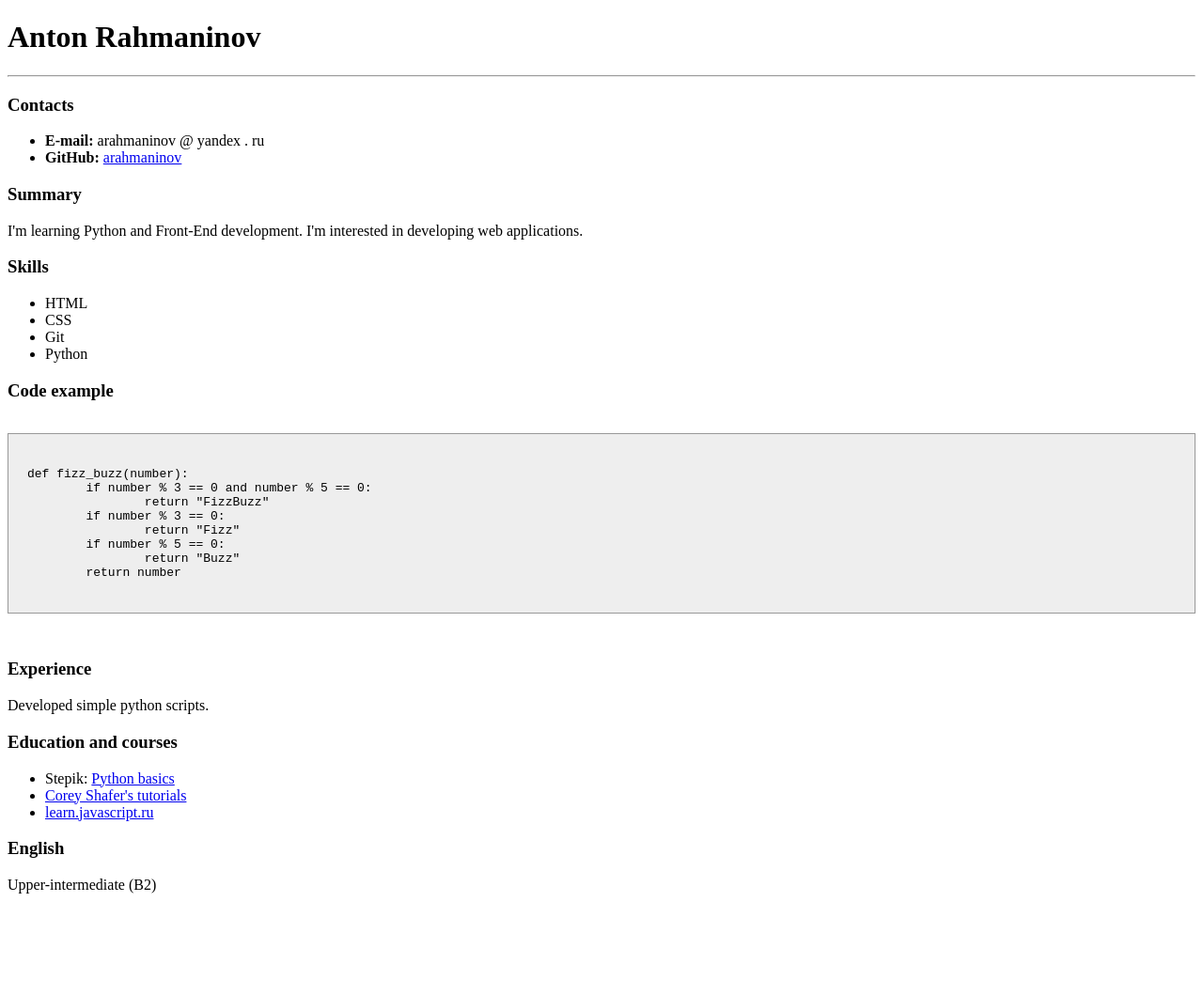
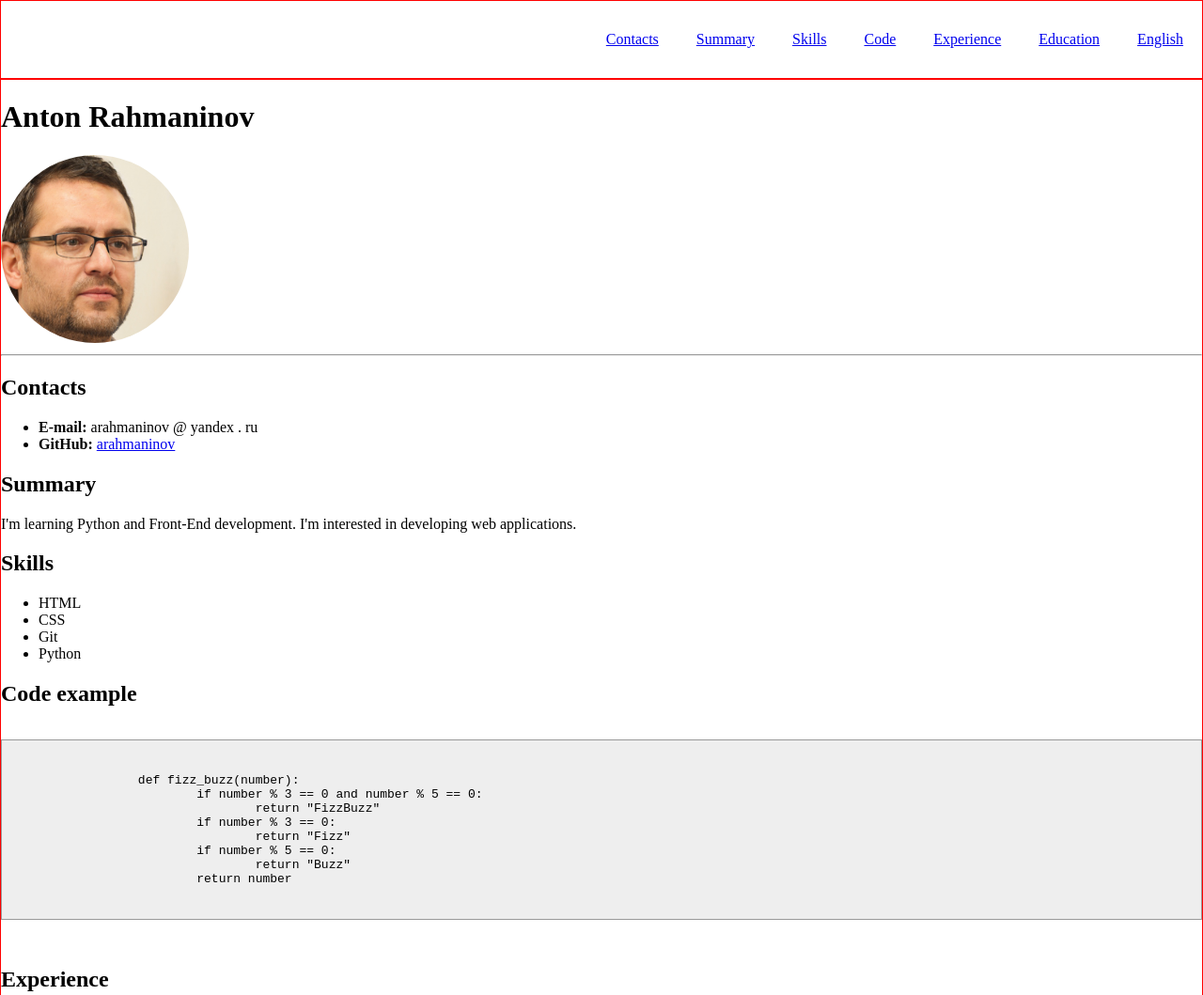
Before and after one commit to arahmaninov/rsschool-cv, a plain HTML site: page index.html in a window 1280 px wide. Shown: the top 1059 px of the page at 94% size. Before the commit the page ends 967 px from the top, so only its background shows below. Drawn offline with Linux system fonts and the light colour scheme.

Commit message:
feat: add navigation

```diff
--- a/index.html
+++ b/index.html
@@ -4,22 +4,42 @@
 	<meta charset="UTF-8">
 	<meta name="viewport" content="width=device-width, initial-scale=1.0">
 	<link rel="stylesheet" href="style.css">
-	<title>CV#2. HTML, CSS & Git Basics</title>
+	<link rel="icon" href="assets/favicon.ico">
+	<title>CV</title>
 </head>
 <body>
+	<header class="header">
+		<div class="container">
+			<nav class="nav">
+				<ul class="nav-list">
+					<li class="nav-item"><a href="#contacts" class="nav-link">Contacts</a></li>
+					<li class="nav-item"><a href="#summary" class="nav-link">Summary</a></li>
+					<li class="nav-item"><a href="#skills" class="nav-link">Skills</a></li>
+					<li class="nav-item"><a href="#code" class="nav-link">Code</a></li>
+					<li class="nav-item"><a href="#experience" class="nav-link">Experience</a></li>
+					<li class="nav-item"><a href="#education" class="nav-link">Education</a></li>
+					<li class="nav-item"><a href="#english" class="nav-link">English</a></li>
+				</ul>
+
+			</nav>
+		</div>
+	</header>
+	<main class="main">
+		<div class="container">
 			<h1>Anton Rahmaninov</h1>
+			<img src="assets/img/photo.jpg" alt="my photo">
 			<hr>
 
-	<h3>Contacts</h3>
+			<h2 id="contacts">Contacts</h2>
 			<ul>
 				<li><strong>E-mail:</strong> arahmaninov @ yandex . ru</li>
 				<li><strong>GitHub:</strong> <a href="https://github.com/arahmaninov">arahmaninov</a></li>
 			</ul>
 
-	<h3>Summary</h3>
+			<h2 id="summary">Summary</h2>
 			<p>I'm learning Python and Front-End development. I'm interested in developing web applications.</p>
 
-	<h3>Skills</h3>
+			<h2 id="skills">Skills</h2>
 			<ul>
 				<li>HTML</li>
 				<li>CSS</li>
@@ -27,7 +47,7 @@
 				<li>Python</li>
 			</ul>
 
-	<h3>Code example</h3>
+			<h2 id="code">Code example</h2>
 			<pre>
 				<code>
 		def fizz_buzz(number):
@@ -41,17 +61,25 @@ def fizz_buzz(number):
 				</code>
 			</pre>
 
-	<h3>Experience</h3>
+			<h2 id="experience">Experience</h2>
 			<p>Developed simple python scripts.</p>
 
-	<h3>Education and courses</h3>
+			<h2 id="education">Education and courses</h2>
 			<ul>
 				<li>Stepik: <a href="https://stepik.org/cert/933350">Python basics</a></li>
 				<li><a href="https://www.youtube.com/c/Coreyms">Corey Shafer's tutorials</a></li>
 				<li><a href="https://learn.javascript.ru/">learn.javascript.ru</a></li>
 			</ul>
 
-	<h3>English</h3>
+			<h2 id="english">English</h2>
 			<p>Upper-intermediate (B2)</p>
+		</div>
+
+	</main>
+	<footer class="footer">
+		<div class="container">
+
+		</div>
+	</footer>
 </body>
 </html>
--- a/style.css
+++ b/style.css
@@ -1,6 +1,50 @@
+* {
+    box-sizing: border-box;
+  }
+html{
+  scroll-behavior: smooth;
+}
+body{
+  min-height: 100vh;
+  margin: 0;
+  padding: 0;
+  display: flex;
+  flex-direction: column;
+  justify-content: space-between;
+}
+
+img{
+  width: 200px;
+  border-radius: 50%;
+}
+
 pre code {
   background-color: #eee;
   border: 1px solid #999;
   display: block;
   padding: 20px;
 }
+
+.header{
+  border: 1px solid red;
+}
+.main{
+  border: 1px solid red;
+}
+.footer{
+  border: 1px solid red;
+}
+.container{
+  max-width: 1440px;
+  margin: 0 auto;
+}
+.nav-list{
+  display: flex;
+  justify-content: flex-end;
+  align-items: center;
+  list-style: none;
+}
+.nav-link{
+  padding: 0 20px;
+  line-height: 50px;
+}
```
Also changed, not shown: assets/favicon.ico (added), assets/img/photo.jpg (added). Lines whose indentation alone changed are shown as unchanged.
